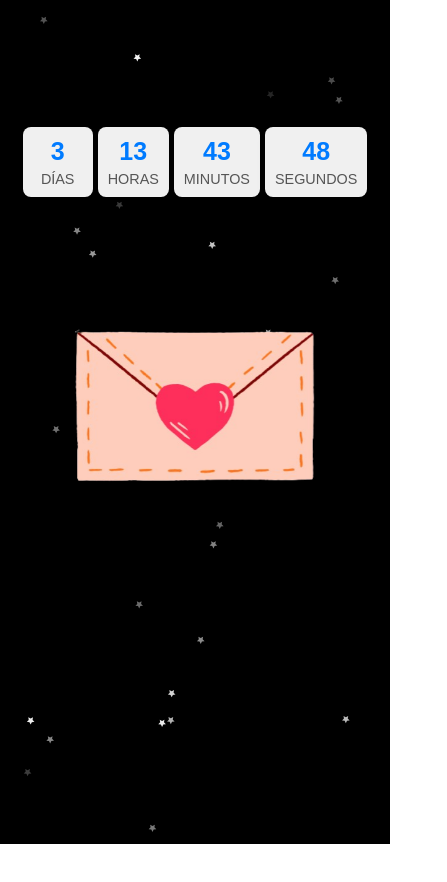
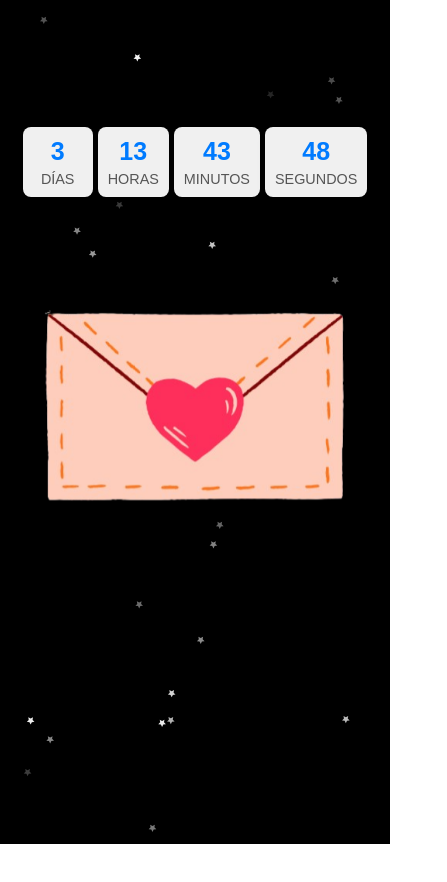
Before and after one commit to LuiguiHernandez/propuesta.github.io, a React (Create React App) app: page / in a window 390 px wide. Shown: the top 882 px of the page, 447 px wide, since content can reach past the window. Built offline with nearby package versions, Linux system fonts and the light colour scheme.

Commit message:
ajuste de font-size

```diff
--- a/src/App.scss
+++ b/src/App.scss
@@ -34,7 +34,7 @@
     @media screen and (max-width: 480px) {
         .cart {
             img {
-                width: 400px;
+                width: 500px;
             }
         }
 
@@ -76,7 +76,7 @@
     @media screen and (max-width: 480px) {
         .text {
 
-            font-size: 17px;
+            font-size: 15px;
         }
 
     }
```
